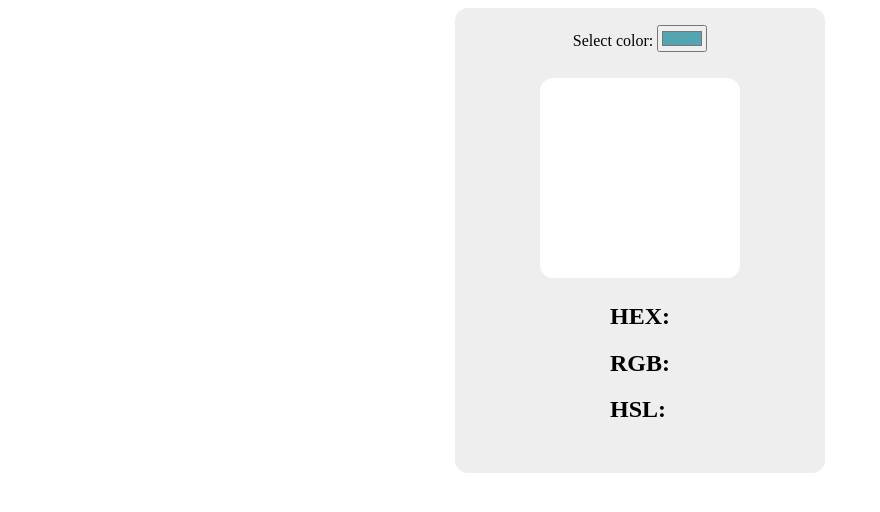
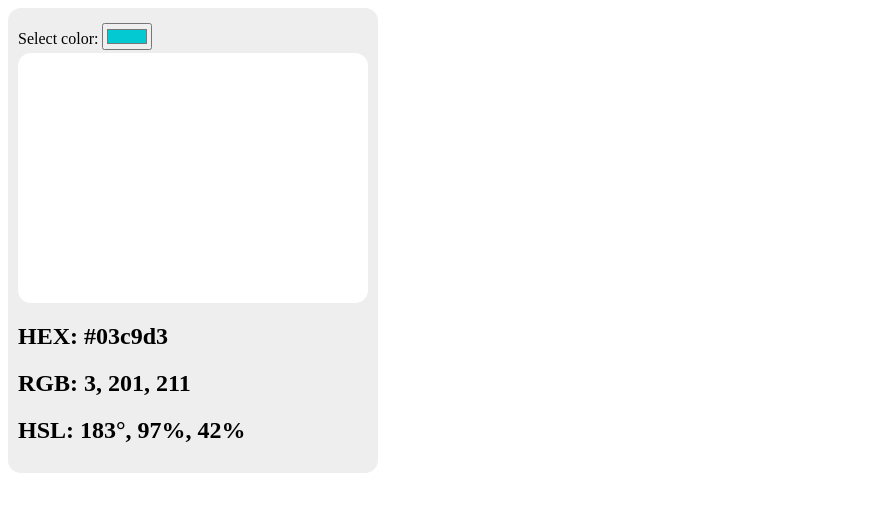
Before and after one commit to karolinavalentova2/color_selector, a plain HTML site: page index.html in a window 1280 px wide. Shown: the whole page, without its empty margins (0-880 px from the left). Drawn offline with Linux system fonts and the light colour scheme.

Commit message:
updated color values

```diff
--- a/index.html
+++ b/index.html
@@ -4,20 +4,21 @@
     <meta charset="UTF-8">
     <meta name="viewport" content="width=device-width, initial-scale=1">
     <title>Color selector</title>
+    <link href="https://fonts.googleapis.com/css?family=Roboto:300,400&display=swap" rel="stylesheet">
     <link rel="stylesheet" href="./style.css">
     <script src="./script.js"></script>
 </head>
 <body>
-<div class="container grid-area">
-    <div class="select-color-input grid-area">
-        <label for="select-color">Select color: </label>
-        <input type="color" id="select-color" value="#55A4B1">
+<div class="container" id="container">
+    <div class="select-color" id="displayColor">
+        <label for="colorWell">Select color:</label>
+        <input type="color" id="colorWell" value="#03c9d3" onchange="doSetNewColor(this.value)">
     </div>
-    <canvas class="display-color-canvas grid-area" width="200" height="200"></canvas>
-    <div class="subhead grid-area">
-        <h2 class="HEX-value">HEX: </h2>
-        <h2 class="RGB-value">RGB: </h2>
-        <h2 class="HSL-value">HSL: </h2>
+    <span class="display-color-canvas" id="demoColor"></span>
+    <div class="subhead">
+        <h2 class="HEX-value" id="hexColor">HEX: <span>#03c9d3</span></h2>
+        <h2 class="RGB-value" id="rgbColor">RGB: <span>3, 201, 211</span></h2>
+        <h2 class="HSL-value" id="hslColor">HSL: <span>183°, 97%, 42%</span></h2>
     </div>
 </div>
 </body>
```
